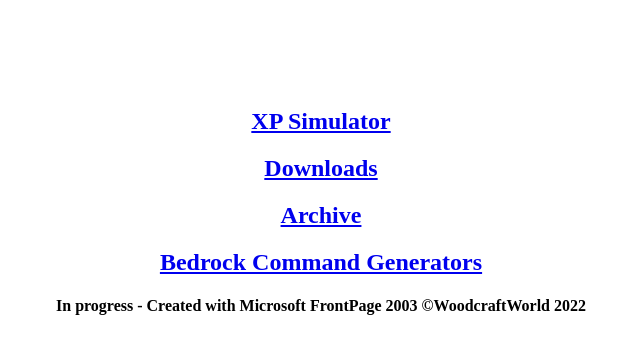
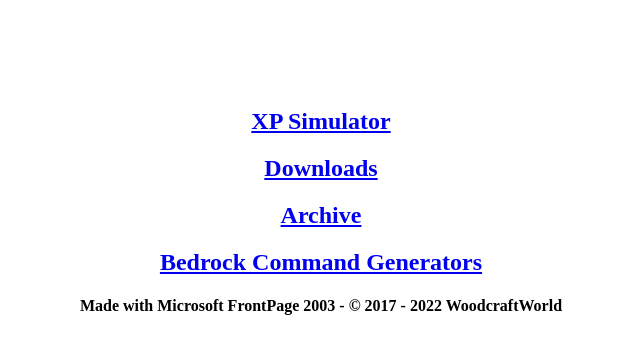
Before and after one commit to WoodcraftWorld/woodcraftworld.github.io, a plain HTML site: page index.html in a window 1280 px wide. Shown: the whole page, without its empty margins (319-959 px from the left). Drawn offline with Linux system fonts and the light colour scheme.

Commit message:
Update index.html

```diff
--- a/index.html
+++ b/index.html
@@ -4,4 +4,10 @@
 <h2><a href="https://github.com/woodcraftworld/downloads">Downloads</a></h2>
 <h2><a href="https://woodcraftworld.github.io/archive.htm">Archive</a></h2>
 <h2><a href="mcpegens.htm">Bedrock Command Generators</a></h2>
-<h4>In progress - Created with Microsoft FrontPage 2003 ©WoodcraftWorld 2022</h4>
+<h4>Made with Microsoft FrontPage 2003 -
+&copy;
+	2017 -
+    <span id="copyright">
+        <script>document.getElementById('copyright').appendChild(document.createTextNode(new Date().getFullYear()))</script>
+    </span>
+    WoodcraftWorld</h4>
```
